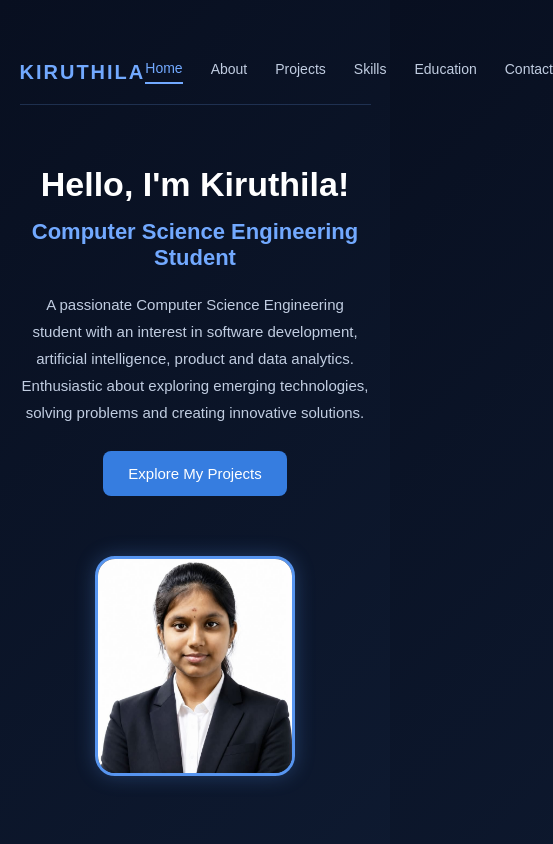
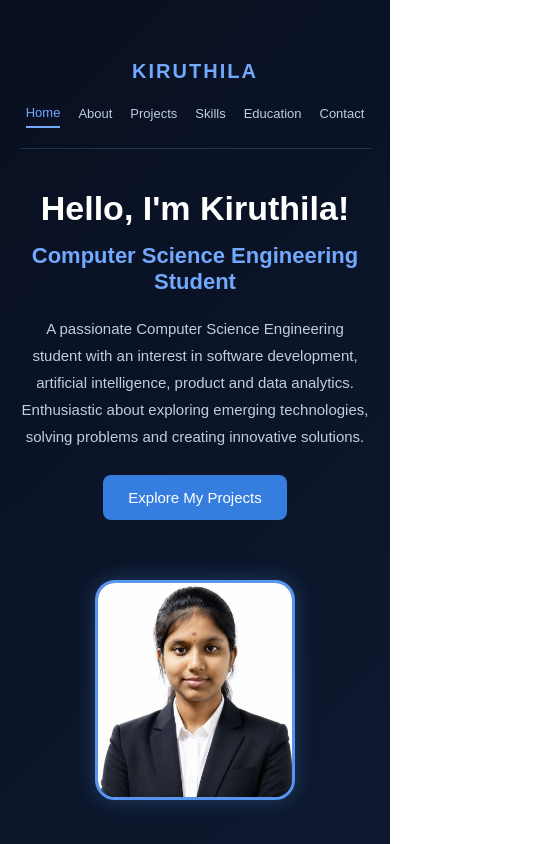
Before and after one commit to kiruthila/Kiruthila_Portfolio, a plain HTML site: page index.html in a window 390 px wide. Shown: the top 844 px of the page, 553 px wide, since content can reach past the window. Drawn offline with Linux system fonts and the light colour scheme.

Commit message:
Update style.css

```diff
--- a/css/style.css
+++ b/css/style.css
@@ -408,3 +408,21 @@ footer p {
 .nav-links a.active {
     border-bottom: 2px solid #72A9FF;
 }
+/* Mobile Navigation */
+@media (max-width: 768px) {
+    .navbar {
+        flex-direction: column;
+        gap: 22px;
+        margin-bottom: 40px;
+    }
+
+    .nav-links {
+        justify-content: center;
+        flex-wrap: wrap;
+        gap: 18px;
+    }
+
+    .nav-links a {
+        font-size: 13px;
+    }
+}
```
